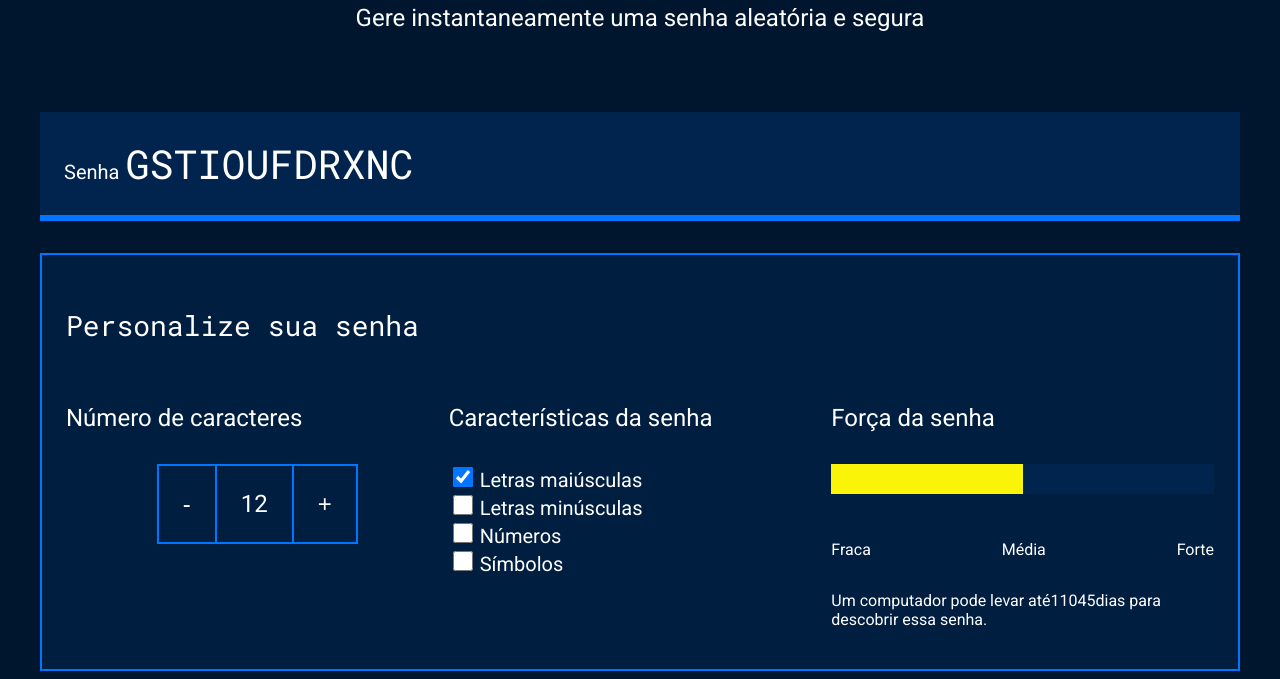
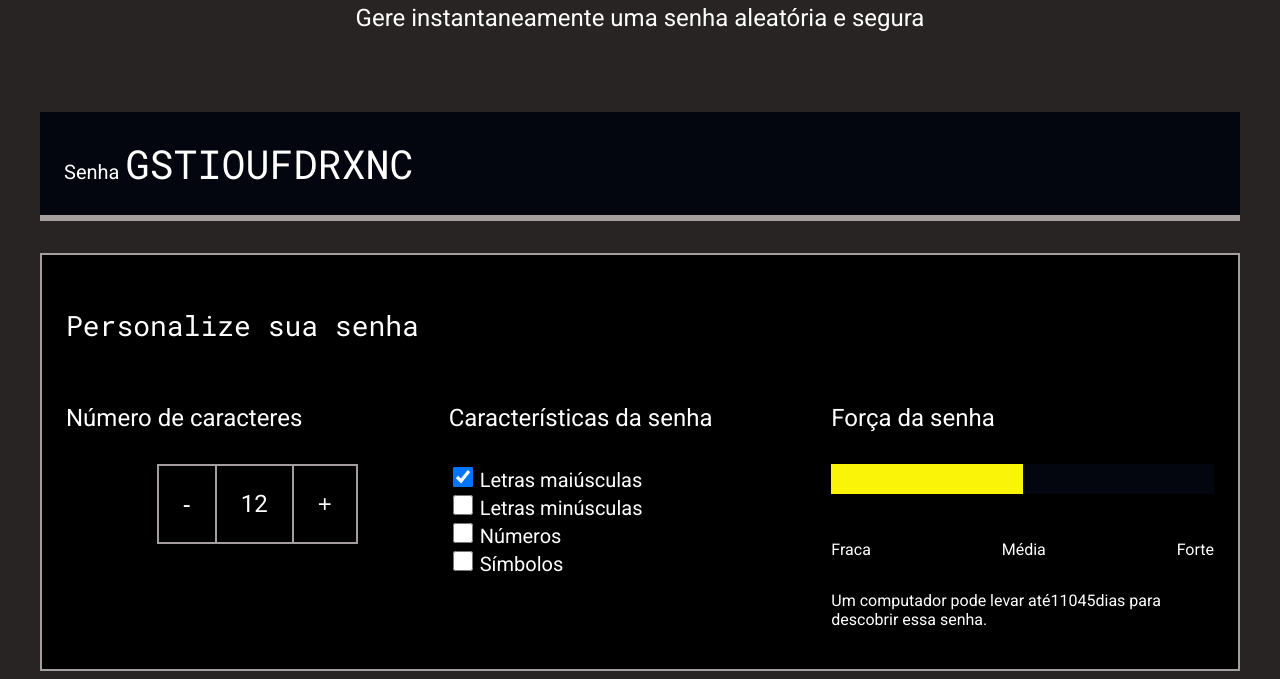
Before and after one commit to maycon7771/site-senha, a plain HTML site: page index.html in a window 1280 px wide. Shown: the part 214-893 px from the top of the page. Drawn offline with Linux system fonts and the light colour scheme.

Commit message:
Add files via upload

```diff
--- a/style.css
+++ b/style.css
@@ -1,11 +1,11 @@
 @import url('https://fonts.googleapis.com/css2?family=Roboto&family=Roboto+Mono&display=swap');
 
 :root{
-    --branco: white;
-    --cor-de-fundo: #00162E;
-    --fundo-senha: #00244D;
-    --fundo-texto: #001E40;
-    --borda: #0075FF;
+    --branco: rgb(255, 255, 255);
+    --cor-de-fundo: #292424;
+    --fundo-senha: #03050f;
+    --fundo-texto: #000000;
+    --borda: #a59e9e;
     --roboto: 'Roboto', sans-serif;
     --roboto-mono: 'Roboto Mono', monospace;
 }
```
